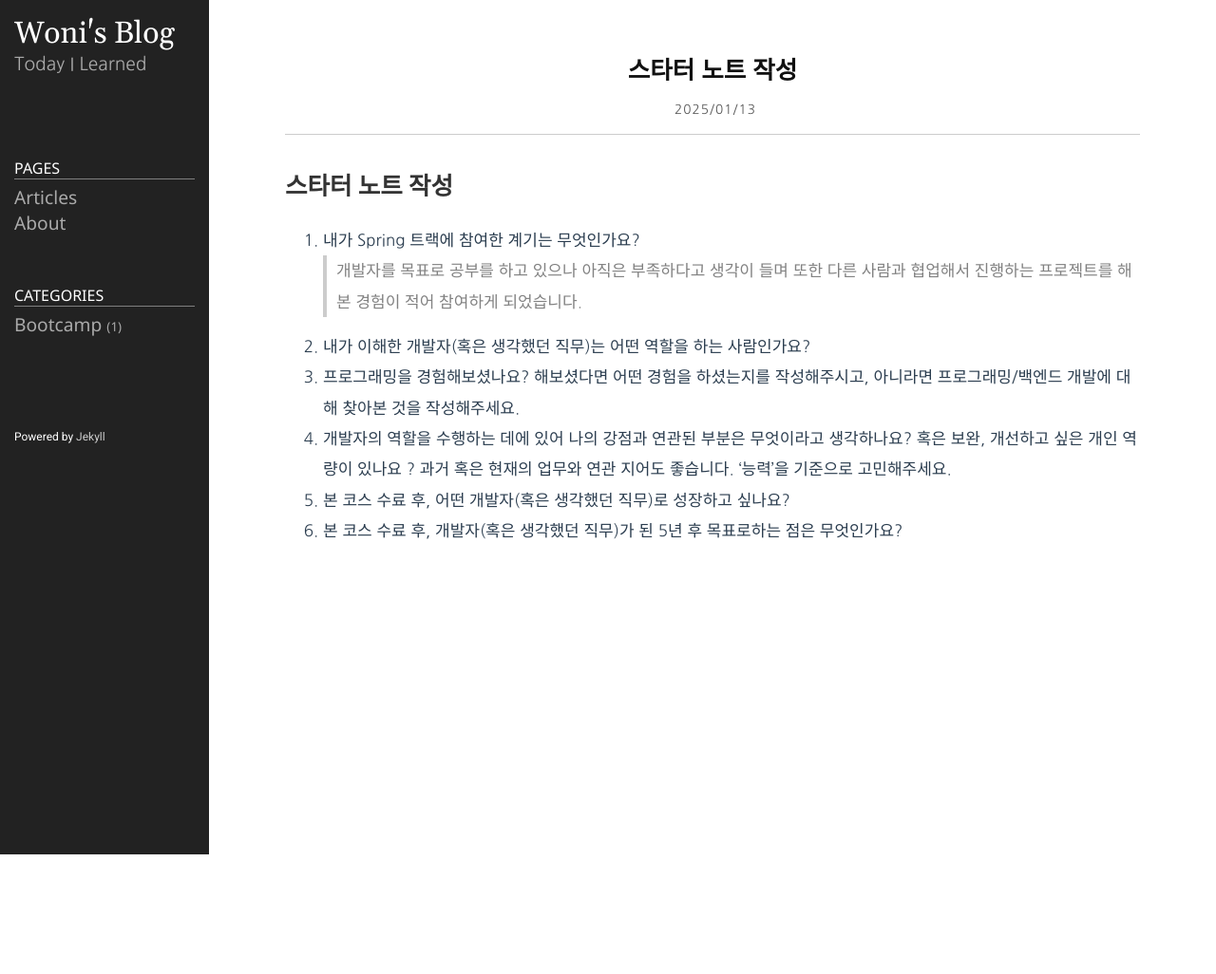
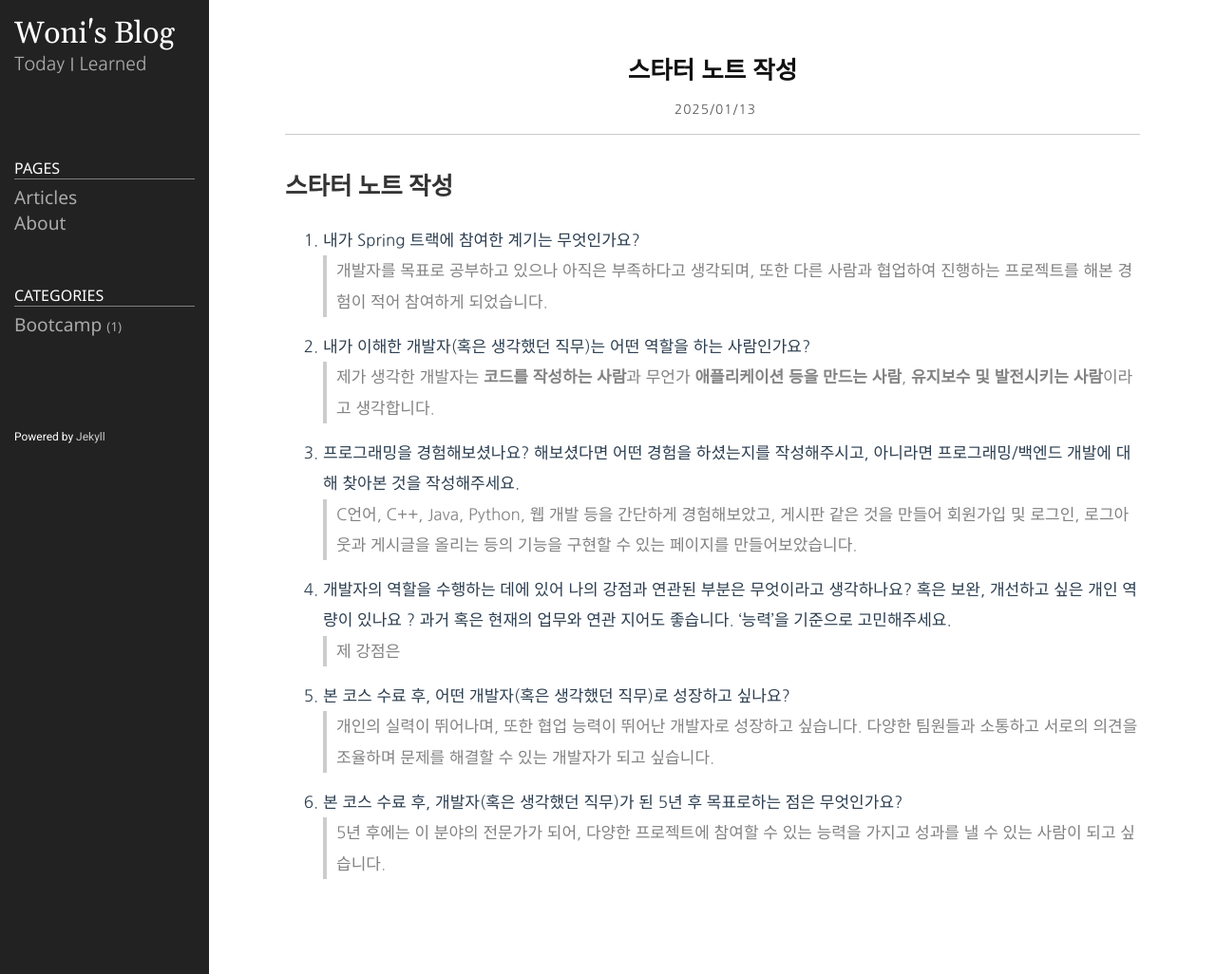
Before and after one commit to s-woni/s-woni.github.io, a Jekyll site: the page built from _posts/2025-01-13-post1.md, in a window 1280 px wide. Shown: the whole page at 95% size. Built offline with Jekyll 4.4.1, drawn with Linux system fonts in a browser that asks for light colours; before the commit the page ends 900 px from its top, so only the background shows below that.

Commit message:
Update 2025-01-13-post1.md

```diff
--- a/_posts/2025-01-13-post1.md
+++ b/_posts/2025-01-13-post1.md
@@ -8,18 +8,23 @@ category: bootcamp
 # 스타터 노트 작성
 
 1. 내가 Spring 트랙에 참여한 계기는 무엇인가요?
-> 개발자를 목표로 공부를 하고 있으나 아직은 부족하다고 생각이 들며 또한 다른 사람과 협업해서
-> 진행하는 프로젝트를 해본 경험이 적어 참여하게 되었습니다.
+> 개발자를 목표로 공부하고 있으나 아직은 부족하다고 생각되며, 또한 다른 사람과 협업하여 진행하는 프로젝트를 해본 경험이 적어 참여하게 되었습니다.
 
 2. 내가 이해한 개발자(혹은 생각했던 직무)는 어떤 역할을 하는 사람인가요?
+> 제가 생각한 개발자는 **코드를 작성하는 사람**과 무언가 **애플리케이션 등을 만드는 사람**, **유지보수 및 발전시키는 사람**이라고 생각합니다.
 
 3. 프로그래밍을 경험해보셨나요? 해보셨다면 어떤 경험을 하셨는지를 작성해주시고,
 아니라면 프로그래밍/백엔드 개발에 대해 찾아본 것을 작성해주세요.
+> C언어, C++, Java, Python, 웹 개발 등을 간단하게 경험해보았고, 게시판 같은 것을 만들어 회원가입 및 로그인, 로그아웃과 게시글을 올리는 등의 기능을 구현할 수 있는 페이지를 만들어보았습니다.
 
 4. 개발자의 역할을 수행하는 데에 있어 나의 강점과 연관된 부분은 무엇이라고 생각하나요?
 혹은 보완, 개선하고 싶은 개인 역량이 있나요 ?
 과거 혹은 현재의 업무와 연관 지어도 좋습니다. ‘능력’을 기준으로 고민해주세요.
+> 제 강점은
 
 5. 본 코스 수료 후, 어떤 개발자(혹은 생각했던 직무)로 성장하고 싶나요?
+> 개인의 실력이 뛰어나며, 또한 협업 능력이 뛰어난 개발자로 성장하고 싶습니다.
+다양한 팀원들과 소통하고 서로의 의견을 조율하며 문제를 해결할 수 있는 개발자가 되고 싶습니다.
 
 6. 본 코스 수료 후, 개발자(혹은 생각했던 직무)가 된 5년 후 목표로하는 점은 무엇인가요?
+> 5년 후에는 이 분야의 전문가가 되어, 다양한 프로젝트에 참여할 수 있는 능력을 가지고 성과를 낼 수 있는 사람이 되고 싶습니다.
```
